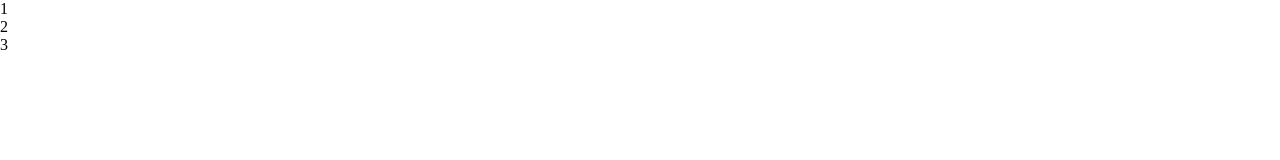
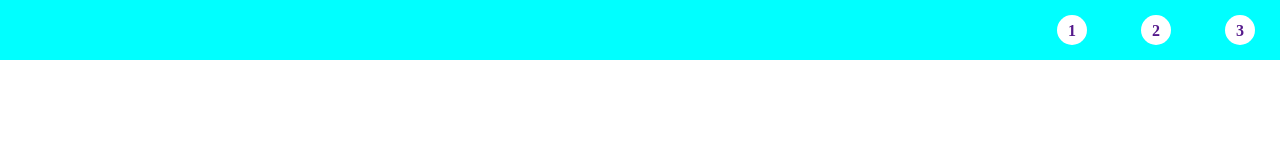
Before and after one commit to bertoldimatteo/htmlcss-shoes, a plain HTML site: page index.html in a window 1280 px wide. Drawn offline with Linux system fonts and the light colour scheme.

Commit message:
aggiunti numeri navbar

```diff
--- a/index.html
+++ b/index.html
@@ -9,12 +9,12 @@
 </head>
 <body>
     <header>
-        <div class="container">
-            <nav>
+        <div>
+            <nav class="nav-bar">
                 <ul>
-                    <li><a href=""></a>1</li>
-                    <li><a href=""></a>2</li>
-                    <li><a href=""></a>3</li>
+                    <li><a href=""><span>1</span></a></li>
+                    <li><a href=""><span>2</span></a></li>
+                    <li><a href=""><span>3</span></a></li>
                 </ul>
             </nav>
         </div>
--- a/style/style.css
+++ b/style/style.css
@@ -11,6 +11,30 @@
  commons
 -------*/
 
-.container {
+.nav-bar {
+    max-width: 100%;
+    text-align: right;
+    background-color: aqua;
+}
 
+.nav-bar ul li{
+    display: inline-block;
+    margin: 15px 25px;
 }
+
+.nav-bar ul li a{
+    display: inline-block;
+    vertical-align: middle;
+    text-align: center;
+    text-decoration: none;
+    line-height: 30px;
+    height: 30px;
+    width: 30px;
+    border-radius: 50%;
+    border: 1px solid transparent;
+    background-color: #fff;
+}
+
+.nav-bar ul li a span {
+    font-weight: bold;
+}
```
